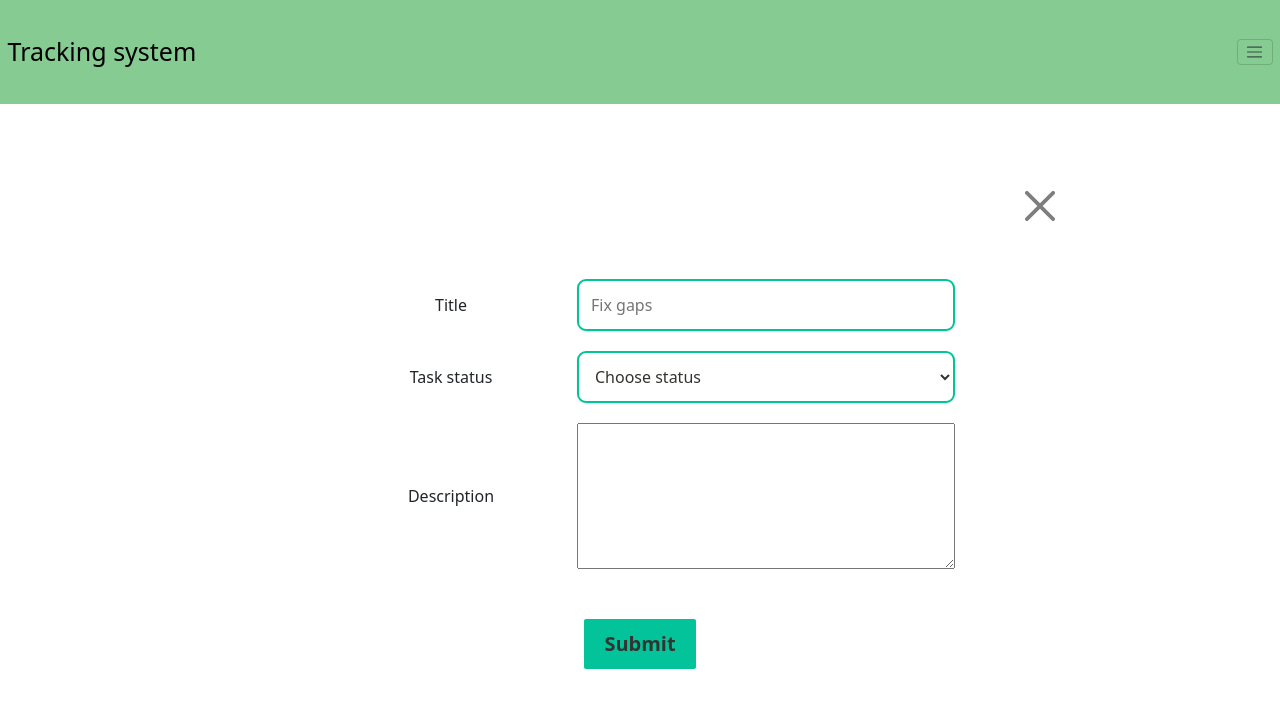
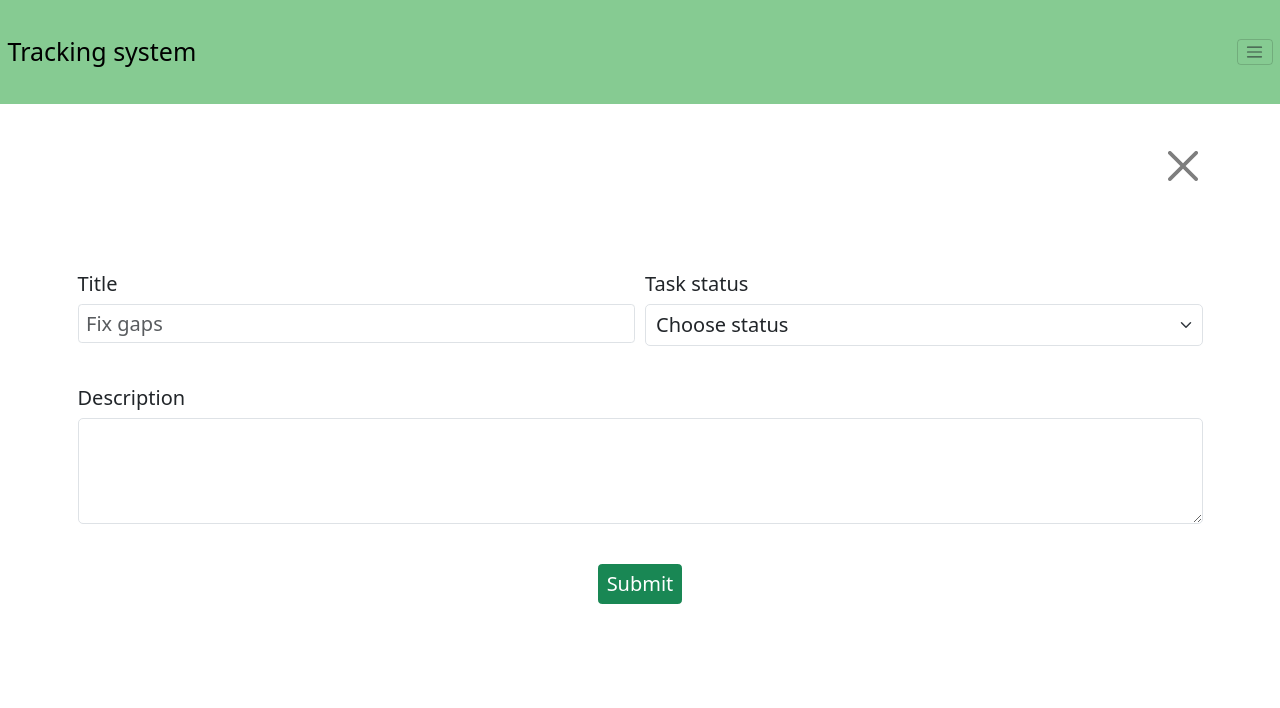
Before and after one commit to maja4s91/Tracking-system, a React (Vite) app in the folder vite-project/: page /epic/create in a window 1280 px wide. Shown: the top 708 px of the page. Built offline with nearby package versions, Linux system fonts and the light colour scheme; a web font is replaced by a local one.

Commit message:
New epic form added

```diff
--- a/vite-project/src/Pages/Epic/CreateEpic.jsx
+++ b/vite-project/src/Pages/Epic/CreateEpic.jsx
@@ -36,69 +36,77 @@ const CreateEpic = () => {
   };
 
   return (
-    <form className="form-create-epic vh-80">
+    <div className="container-sm mt-md-5 mt-sm-2  ">
+      <form className="row g-3  mt-md-5 mt-sm-2 ">
+        <div className="d-flex justify-content-end mb-md-5 mb-sm-0 ">
+          <button
+            type="button"
+            className="btn-close px-sm-2"
+            aria-label="Close"
+            onClick={() => nav("/epic")}
+          ></button>
+        </div>
 
-      <button type="button" className="btn-close" aria-label="Close" onClick={() => {
-          nav("/epic");
-        }}></button>
-      <div className="input-epi">
-        <label htmlFor="title">Title</label>
+        <div className="col-md-6">
+          <label htmlFor="title" className="form-label fs-2">
+            Title
+          </label>
           <input
             onChange={handleTypo}
-          className="title-epic"
+            name="title"
             type="text"
-          name="title"
+            id="title"
+            className="form-control fs-2 mb-md-5 mb-sm-2"
             placeholder="Fix gaps"
-          required
           />
         </div>
 
-      <div className="input-epi">
-        <label htmlFor="status-epi">Task status</label>
+        <div className="col-md-6">
+          <label htmlFor="select-statusId" className="form-label fs-2">
+            Task status{" "}
+          </label>
           <select
             onChange={handleTypo}
-          id="select-status"
-          className="select-status-epic"
-          name="status"
+            name="taskStatus"
+            className="form-select form-select-lg fs-2"
+            aria-label="Default select example"
+            id="select-statusId"
             required
           >
-          <option value="">Choose status</option>
-          <option value="To do" className="epic-todo">
-            To do
-          </option>
-          <option value="In progress" className="epic-inprogress">
-            In progress
-          </option>
-
-          <option value="Completed" className="epic-completed">
-            Completed
-          </option>
+            <option>Choose status</option>
+            <option value="To do">To do</option>
+            <option value="In progress">In progress</option>
+            <option value="Completed">Completed</option>
           </select>
         </div>
 
-      <div className="input-epi">
-        <label htmlFor="description">Description</label>
+        <div className="col-md-12 mb-5 mb-sm-5">
+          <label htmlFor="textareaId" className="form-label fs-2">
+            Description
+          </label>
           <textarea
             onChange={handleTypo}
-          className="description-epic"
-          rows="6"
-          // maxlength="3000"
             name="description"
+            className="form-control form-control-lg"
+            id="textareaId"
+            rows="5"
             placeholder=""
-          required
           ></textarea>
         </div>
 
-      {/* <div className="input-epi tasks-epic-box"></div> */}
-      <button onClick={handleSubmit} type="submit " className="submit-epic">
+        {isActive && (
+          <div className="d-flex justify-content-center">
+            <button
+              onClick={handleSubmit}
+              type="submit "
+              className="btn btn-success fs-2 "
+            >
               Submit
             </button>
-      {!isActive && (
-        <button type="edit" className="btn-edit-epic">
-          Edit
-        </button>
+          </div>
         )}
       </form>
+    </div>
   );
 };
 
```
Lines whose indentation alone changed are shown as unchanged.
